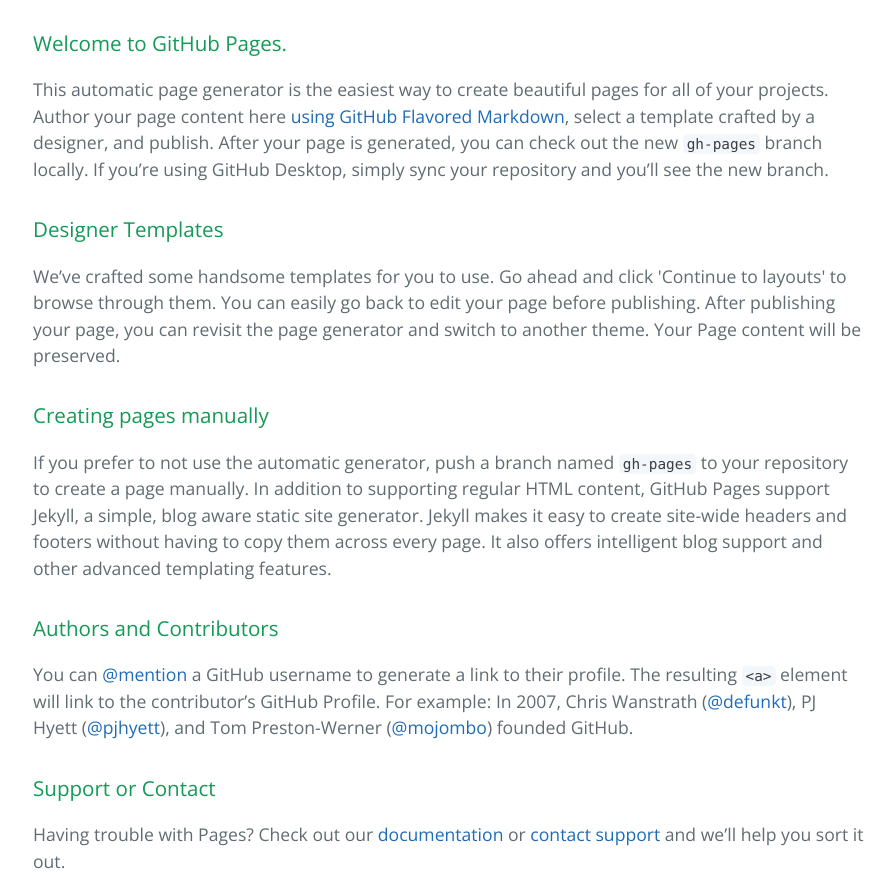
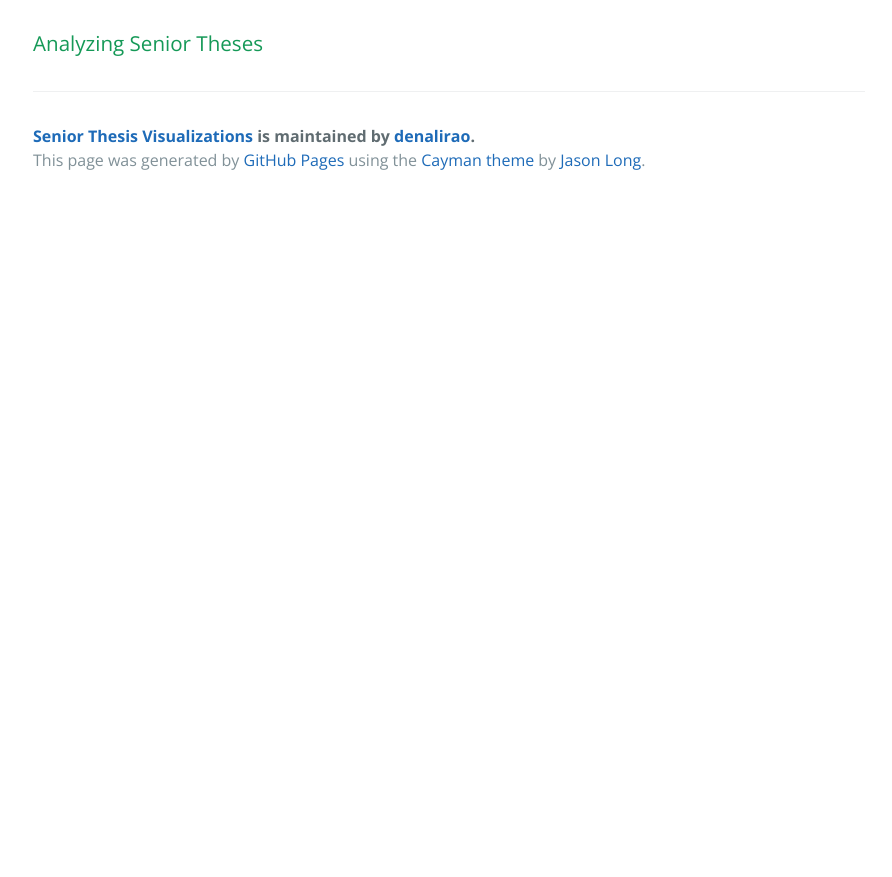
Before and after one commit to denalirao/thesis-Visualizations, a plain HTML site: page index.html in a window 1280 px wide. Shown: the part 340-1217 px from the top of the page, without its empty margins (191-1083 px from the left). After the commit the page ends 800 px from the top, so only its background shows below. Drawn offline with nearby package versions, Linux system fonts and the light colour scheme.

```diff
--- a/index.html
+++ b/index.html
@@ -13,39 +13,17 @@
     <section class="page-header">
       <h1 class="project-name">Senior Thesis Visualizations</h1>
       <h2 class="project-tagline"></h2>
-      <a href="https://github.com/denalirao/thesisVisualizations" class="btn">View on GitHub</a>
-      <a href="https://github.com/denalirao/thesisVisualizations/zipball/master" class="btn">Download .zip</a>
-      <a href="https://github.com/denalirao/thesisVisualizations/tarball/master" class="btn">Download .tar.gz</a>
+      <a href="https://github.com/denalirao/thesis-Visualizations" class="btn">View on GitHub</a>
+      <a href="https://github.com/denalirao/thesis-Visualizations/zipball/master" class="btn">Download .zip</a>
+      <a href="https://github.com/denalirao/thesis-Visualizations/tarball/master" class="btn">Download .tar.gz</a>
     </section>
 
     <section class="main-content">
       <h3>
-<a id="welcome-to-github-pages" class="anchor" href="#welcome-to-github-pages" aria-hidden="true"><span class="octicon octicon-link"></span></a>Welcome to GitHub Pages.</h3>
-
-<p>This automatic page generator is the easiest way to create beautiful pages for all of your projects. Author your page content here <a href="https://guides.github.com/features/mastering-markdown/">using GitHub Flavored Markdown</a>, select a template crafted by a designer, and publish. After your page is generated, you can check out the new <code>gh-pages</code> branch locally. If you’re using GitHub Desktop, simply sync your repository and you’ll see the new branch.</p>
-
-<h3>
-<a id="designer-templates" class="anchor" href="#designer-templates" aria-hidden="true"><span class="octicon octicon-link"></span></a>Designer Templates</h3>
-
-<p>We’ve crafted some handsome templates for you to use. Go ahead and click 'Continue to layouts' to browse through them. You can easily go back to edit your page before publishing. After publishing your page, you can revisit the page generator and switch to another theme. Your Page content will be preserved.</p>
-
-<h3>
-<a id="creating-pages-manually" class="anchor" href="#creating-pages-manually" aria-hidden="true"><span class="octicon octicon-link"></span></a>Creating pages manually</h3>
-
-<p>If you prefer to not use the automatic generator, push a branch named <code>gh-pages</code> to your repository to create a page manually. In addition to supporting regular HTML content, GitHub Pages support Jekyll, a simple, blog aware static site generator. Jekyll makes it easy to create site-wide headers and footers without having to copy them across every page. It also offers intelligent blog support and other advanced templating features.</p>
-
-<h3>
-<a id="authors-and-contributors" class="anchor" href="#authors-and-contributors" aria-hidden="true"><span class="octicon octicon-link"></span></a>Authors and Contributors</h3>
-
-<p>You can <a href="https://github.com/blog/821" class="user-mention">@mention</a> a GitHub username to generate a link to their profile. The resulting <code>&lt;a&gt;</code> element will link to the contributor’s GitHub Profile. For example: In 2007, Chris Wanstrath (<a href="https://github.com/defunkt" class="user-mention">@defunkt</a>), PJ Hyett (<a href="https://github.com/pjhyett" class="user-mention">@pjhyett</a>), and Tom Preston-Werner (<a href="https://github.com/mojombo" class="user-mention">@mojombo</a>) founded GitHub.</p>
-
-<h3>
-<a id="support-or-contact" class="anchor" href="#support-or-contact" aria-hidden="true"><span class="octicon octicon-link"></span></a>Support or Contact</h3>
-
-<p>Having trouble with Pages? Check out our <a href="https://help.github.com/pages">documentation</a> or <a href="https://github.com/contact">contact support</a> and we’ll help you sort it out.</p>
+<a id="analyzing-senior-theses" class="anchor" href="#analyzing-senior-theses" aria-hidden="true"><span class="octicon octicon-link"></span></a>Analyzing Senior Theses</h3>
 
       <footer class="site-footer">
-        <span class="site-footer-owner"><a href="https://github.com/denalirao/thesisVisualizations">Senior Thesis Visualizations</a> is maintained by <a href="https://github.com/denalirao">denalirao</a>.</span>
+        <span class="site-footer-owner"><a href="https://github.com/denalirao/thesis-Visualizations">Senior Thesis Visualizations</a> is maintained by <a href="https://github.com/denalirao">denalirao</a>.</span>
 
         <span class="site-footer-credits">This page was generated by <a href="https://pages.github.com">GitHub Pages</a> using the <a href="https://github.com/jasonlong/cayman-theme">Cayman theme</a> by <a href="https://twitter.com/jasonlong">Jason Long</a>.</span>
       </footer>
```
Also changed, not shown: params.json (+1 -1 lines).
